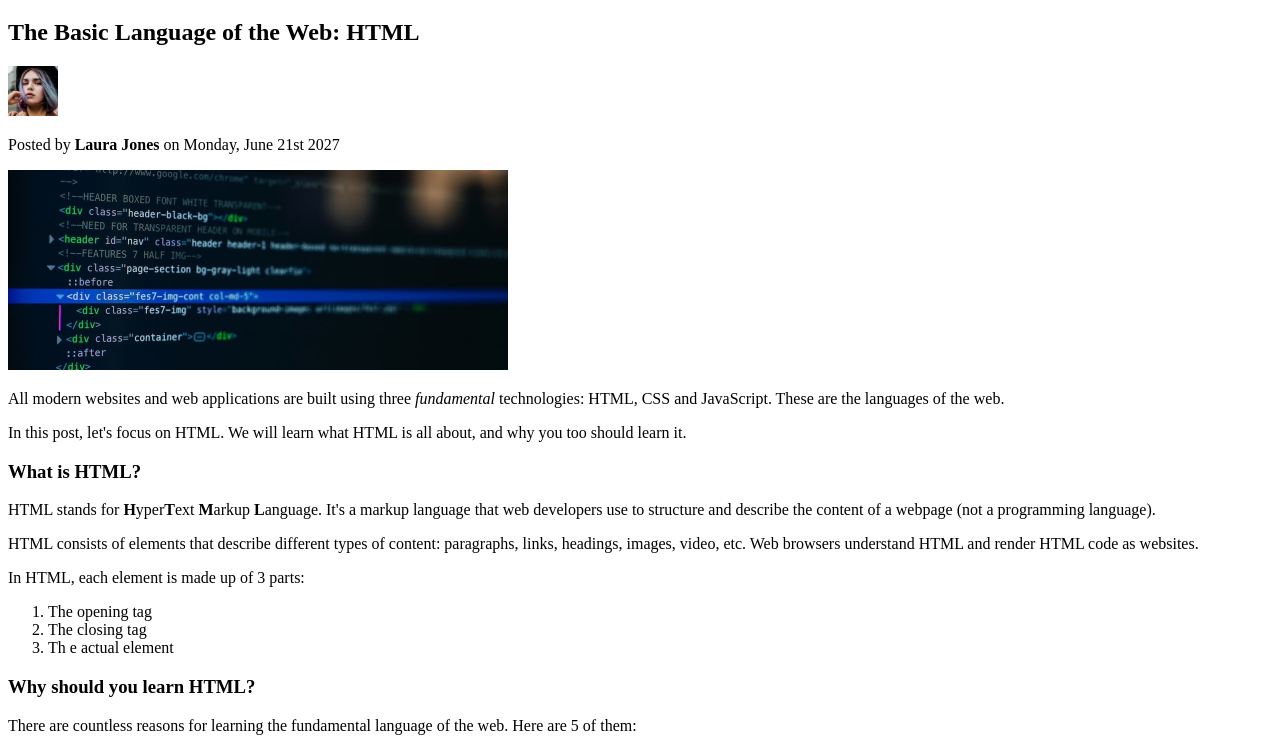
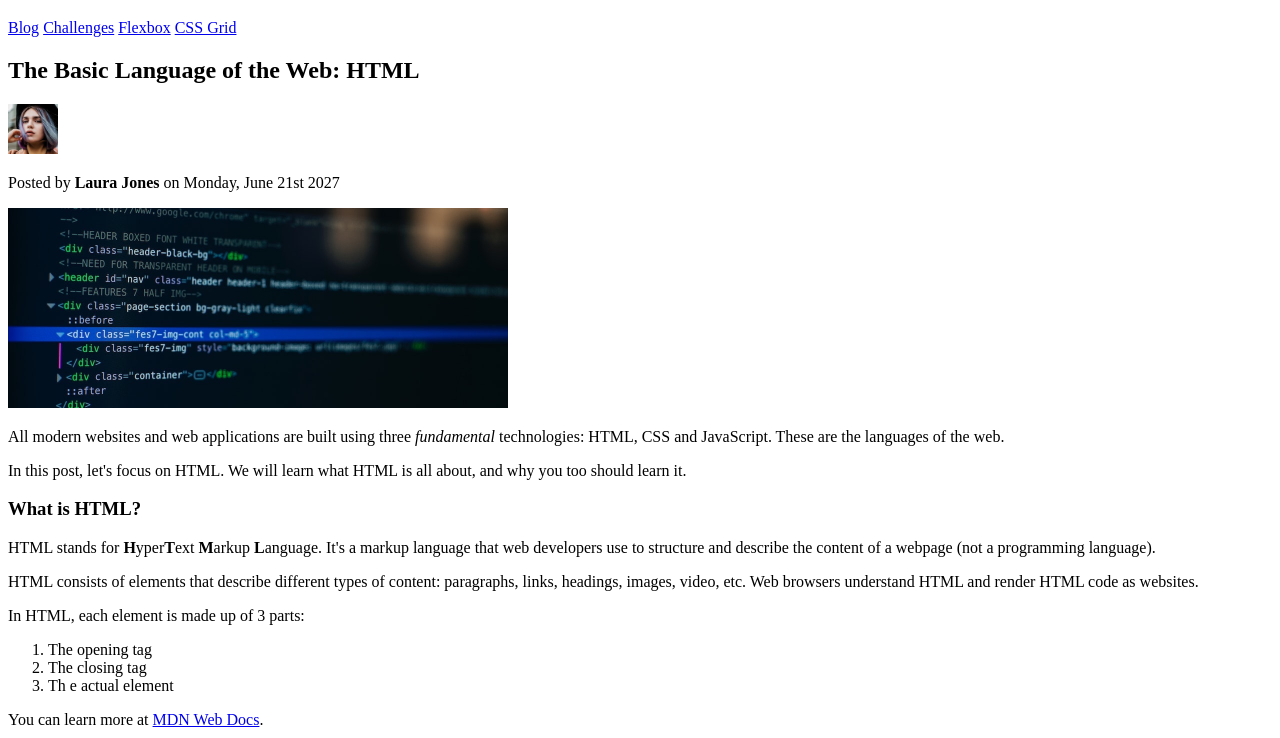
Before and after one commit to geryenkohawsen/Udemy-Build_Responsive_Real_World_Websites_with_HTML_and_CSS, a plain HTML site: page 02-HTML-Fundamentals/index.html in a window 1280 px wide. Shown: the part 62-800 px from the top of the page. Drawn offline with Linux system fonts and the light colour scheme.

Commit message:
15. Hyperlinks

```diff
--- a/02-HTML-Fundamentals/index.html
+++ b/02-HTML-Fundamentals/index.html
@@ -12,6 +12,12 @@
     <h6>The Basic Language of the Web: HTML</h6> -->
 
     <h1>📘 The Code Magazine</h1>
+
+    <a href="blog.html">Blog</a>
+    <a href="#">Challenges</a>
+    <a href="#">Flexbox</a>
+    <a href="#">CSS Grid</a>
+
     <h2>The Basic Language of the Web: HTML</h2>
     <img
       src="laura-jones.jpg"
@@ -56,6 +62,15 @@
       <li>Th e actual element</li>
     </ol>
 
+    <p>
+      You can learn more at
+      <a
+        href="https://developer.mozilla.org/en-US/docs/Web/HTML"
+        target="_blank"
+        >MDN Web Docs</a
+      >.
+    </p>
+
     <h3>Why should you learn HTML?</h3>
     <p>
       There are countless reasons for learning the fundamental language of the
```
Also changed, not shown: 02-HTML-Fundamentals/blog.html (added, +13 -0 lines).
